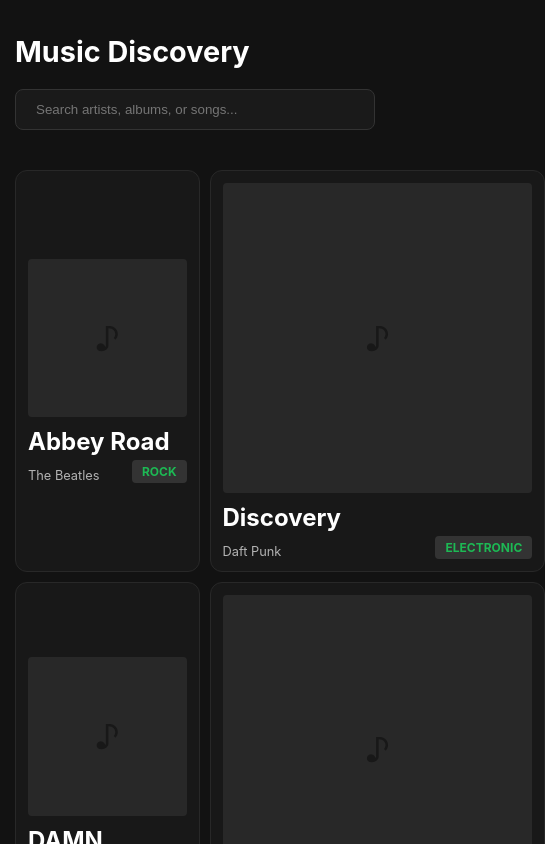
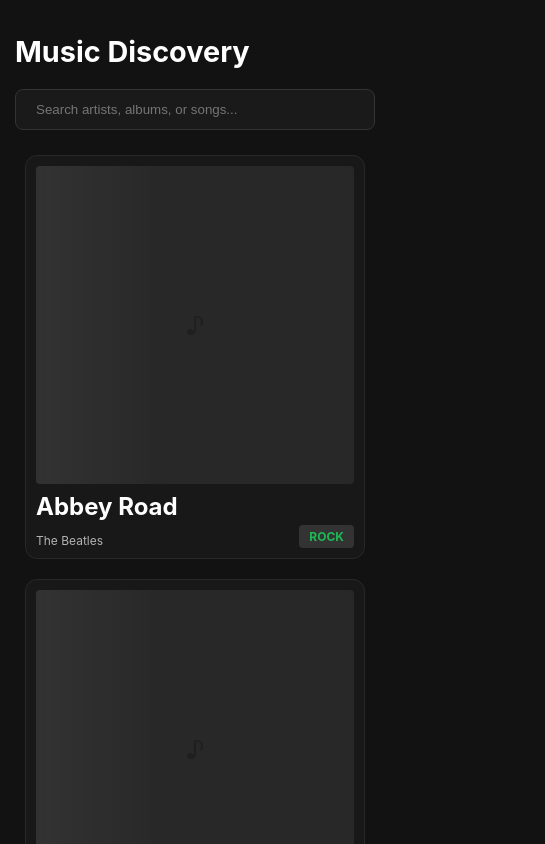
Before and after one commit to srijachatterjee19/beatbound-frontend, a React (Vite) app: page / in a window 390 px wide. Shown: the top 844 px of the page, 545 px wide, since content can reach past the window. Built offline with nearby package versions, Linux system fonts and the light colour scheme.

Commit message:
refine responsive grid breakpoints

```diff
--- a/src/index.css
+++ b/src/index.css
@@ -38,8 +38,9 @@
   display: block !important; /* Force visibility for testing */
   width: 100%;
   max-width: 500px; /* Limit the width of the search bar */
-  margin: 0 auto 40px;
   text-align: left; /* Aligns search bar to the left with the title */
+  max-width: 100%;
+  margin: 0 0 40px 0; /* Remove 'auto' to stop centering it */
 }
 
 .search-dropdown {
@@ -102,7 +103,7 @@
 
 .search-input {
   width: 100%;
-  max-width: 500px;
+  max-width: 100%;
   padding: 12px 20px;
   border-radius: 8px;
   border: 1px solid #333;
@@ -110,6 +111,7 @@
   color: white;
   outline: none;
   transition: border-color 0.2s;
+  box-sizing: border-box;
 }
 
 .search-input:focus {
@@ -126,22 +128,23 @@
 
 .album-placeholder {
   width: 100%;
-  aspect-ratio: 1 / 1;
-  background-color: #282828; /* Spotify-style dark grey */
+  aspect-ratio: 1 / 1; /* Forces the height to always match the width */
+  background-color: #282828;
   border-radius: 4px;
-  margin-bottom: 10px;
+  margin-bottom: 8px;
   display: flex;
   align-items: center;
   justify-content: center;
+  /* Ensures the music note doesn't get too big */
   position: relative;
+  /* shimmer inside the box */
   overflow: hidden;
 }
 
-/* Optional: The music note icon in the center */
 .placeholder-icon {
-  font-size: 2rem;
-  color: #181818;
-  user-select: none;
+  font-size: 1.5rem; /* Slightly smaller for the 2-column mobile view */
+  color: #1a1a1a;
+  opacity: 0.6;
 }
 
 /* Optional: Subtle pulse animation */
@@ -298,12 +301,45 @@
   }
 
   .results-grid {
-    /* On tiny phones, show 2 columns */
+    /* On tiny phones, show 1 column */
     grid-template-columns: repeat(2, 1fr);
-    gap: 10px;
+    gap: 12px; /* Tighter gap looks better on small screens */
+    padding: 0 10px;
+    /* max-width: 400px; */
+    /* margin: 0 auto; */
   }
 
   .container {
     padding: 15px;
   }
+
+  .card {
+    padding: 10px; /* Smaller padding to save space for the content */
+  }
+
+  .album-title {
+    font-size: 0.85rem; /* Shrink text so it doesn't wrap awkwardly */
+  }
+
+  .artist-name {
+    font-size: 0.75rem;
+  }
 }
+
+/* On very small phones, switch to a single column layout and adjust spacing */
+@media (max-width: 700px) {
+  .results-grid {
+    grid-template-columns: 1fr; /* Forces single card */
+    gap: 20px;
+    padding: 0 10px;
+  }
+
+  .search-wrapper {
+    margin-bottom: 25px; /* Tighter spacing for mobile */
+  }
+
+  .album-title {
+    font-size: 1.1rem; /* Make text bigger since there is more room now */
+    white-space: normal; /* Let the title wrap if it's long */
+  }
+}
```
